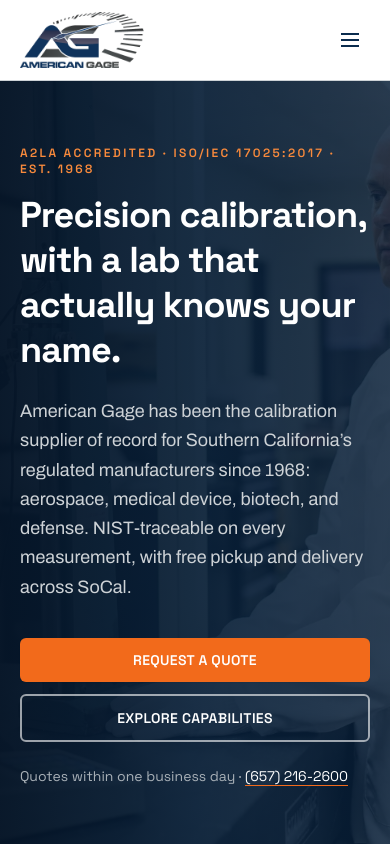
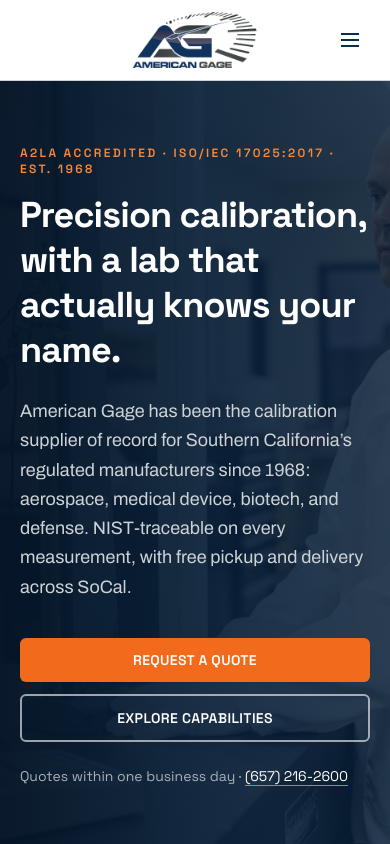
Before and after one commit to surgeadmin1/american-gage, a Next.js app: page / in a window 390 px wide. Shown: the top 844 px of the page. Built offline with nearby package versions, Linux system fonts and the light colour scheme.

Commit message:
Center logo in header on mobile

```diff
--- a/components/Header.tsx
+++ b/components/Header.tsx
@@ -45,8 +45,14 @@
       </div>
 
       {/* Main nav */}
-      <div className="container-site flex items-center justify-between gap-6 py-3">
-        <Link href="/" aria-label="American Gage home" className="shrink-0">
+      <div className="container-site grid grid-cols-[2.5rem_1fr_2.5rem] items-center py-3 lg:flex lg:justify-between lg:gap-6">
+        {/* Invisible spacer mirrors the hamburger width so the logo is truly centered on mobile */}
+        <div className="w-10 lg:hidden" aria-hidden="true" />
+        <Link
+          href="/"
+          aria-label="American Gage home"
+          className="shrink-0 justify-self-center lg:justify-self-auto"
+        >
           <Image
             src="/images/american-gage-logo.png"
             alt="American Gage logo"
```
